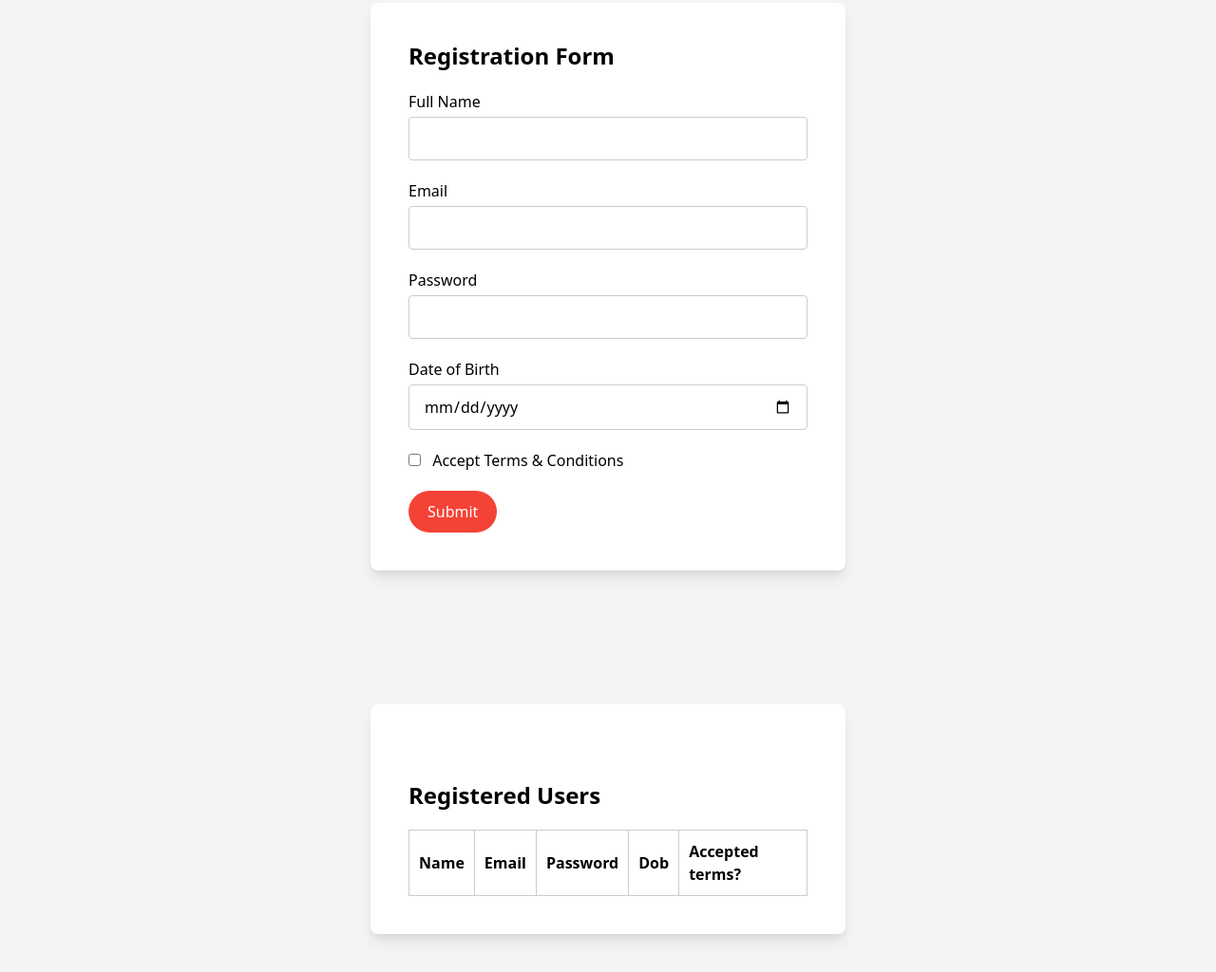
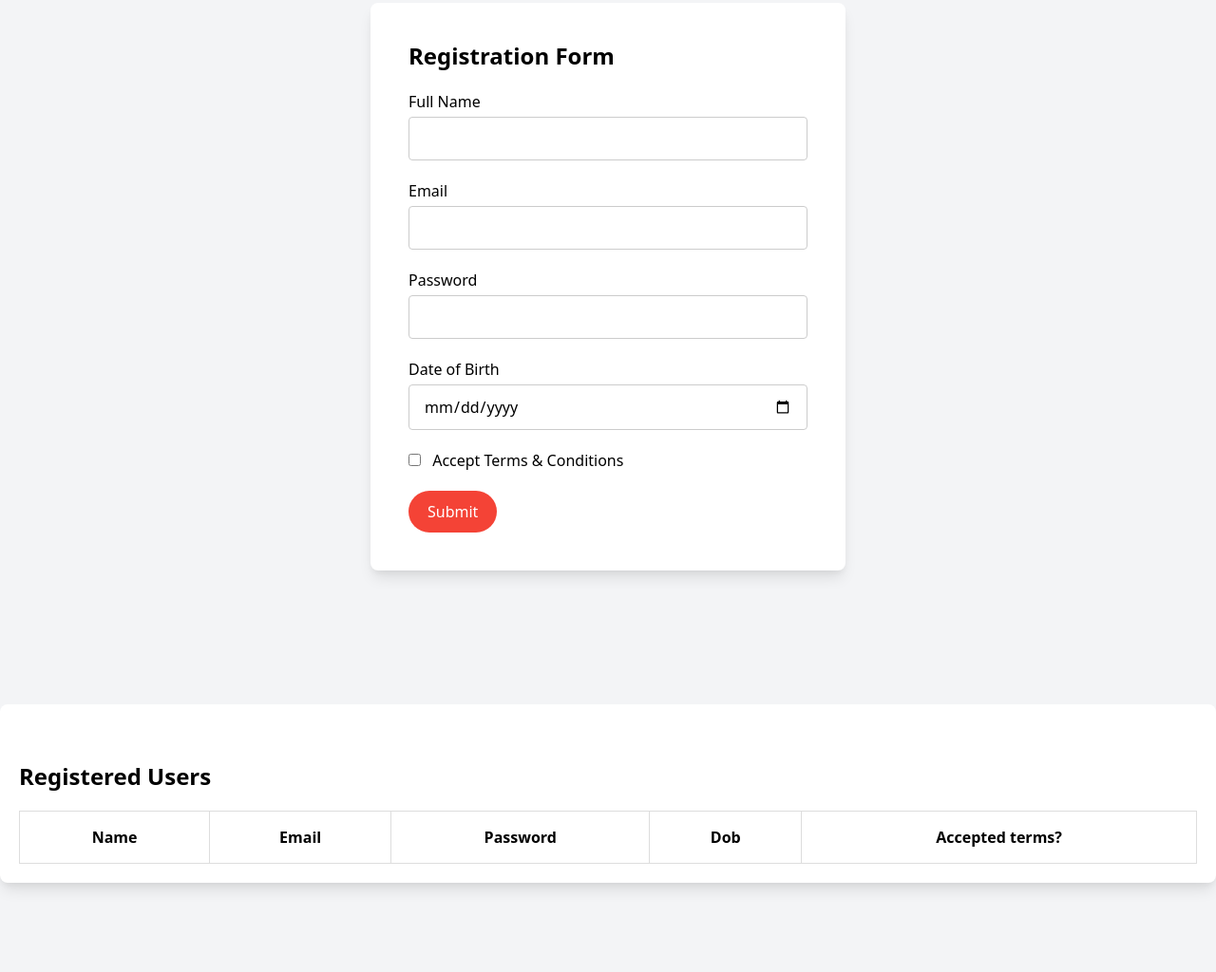
Before and after one commit to VishnuReddy25/prac, a plain HTML site: page index.html in a window 1280 px wide. Shown: the part 98-1122 px from the top of the page at 95% size. After the commit the page ends 1068 px from the top, so only its background shows below. Drawn offline with nearby package versions, Linux system fonts and the light colour scheme.

Commit message:
Update index.html

```diff
--- a/index.html
+++ b/index.html
@@ -1,3 +1,4 @@
+<!--
 <!DOCTYPE html>
 <html lang="en">
 <head>
@@ -100,3 +101,116 @@
 <script src="./index.js"></script>
 </body>
 </html>
+-->
+<!DOCTYPE html>
+<html lang="en">
+<head>
+  <meta charset="UTF-8">
+  <meta name="viewport" content="width=device-width, initial-scale=1.0">
+  <title>Registration Form</title>
+  <link href="https://cdn.jsdelivr.net/npm/tailwindcss@2.2.16/dist/tailwind.min.css" rel="stylesheet">
+
+  <style>
+    .container {
+      width: 500px;
+    }
+
+    .input-field {
+      display: block;
+      width: 100%;
+      padding: 10px 15px;
+      border: 1px solid #ccc;
+      border-radius: 4px;
+    }
+
+    .submit-button {
+      background-color: #f44336;
+      color: white;
+      padding: 10px 20px;
+      border-radius: 40px;
+      border: none;
+      cursor: pointer;
+      transition: background-color 0.2s ease-in-out;
+    }
+
+    .submit-button:hover {
+      background-color: #e74c3c;
+    }
+
+    .table {
+      width: 100%;
+      border-collapse: collapse;
+    }
+
+    th, td {
+      padding: 10px;
+      border: 1px solid #ccc;
+      text-align: left;
+    }
+
+    /* Additional CSS styles for the registered table */
+    .registered-table {
+      width: 100%;
+      padding: 20px;
+    }
+
+    .registered-table th, td {
+      padding: 15px;
+      background-color: #fff;
+      border: 1px solid #ddd;
+      text-align: center;
+    }
+
+    .registered-table h2 {
+      color: #000;
+    }
+  </style>
+</head>
+<body class="bg-gray-100">
+
+<div class="flex items-center justify-center h-screen">
+  <div class="container mx-auto my-10 p-10 bg-white shadow-lg rounded-lg">
+    <h2 class="text-2xl font-bold mb-5">Registration Form</h2>
+
+    <form id="registrationForm">
+      <div class="mb-5">
+        <label for="name" class="block mb-1">Full Name</label>
+        <input type="text" id="name" name="name" required class="input-field">
+      </div>
+      <div class="mb-5">
+        <label for="email" class="block mb-1">Email</label>
+        <input type="email" id="email" name="email" required class="input-field">
+      </div>
+      <div class="mb-5">
+        <label for="password" class="block mb-1">Password</label>
+        <input type="password" id="password" name="password" required class="input-field">
+      </div>
+      <div class="mb-5">
+        <label for="dob" class="block mb-1">Date of Birth</label>
+        <input type="date" id="dob" name="dob" required class="input-field">
+      </div>
+      <div class="mb-5">
+        <input type="checkbox" id="acceptedTerms" name="acceptedTerms" required>
+        <label for="acceptedTerms" class="ml-2">Accept Terms & Conditions</label>
+      </div>
+      <button type="submit" class="submit-button">
+        Submit
+      </button>
+    </form>
+  </div>
+</div>
+
+<div class="container mx-auto my-10 p-10 bg-white shadow-lg rounded-lg registered-table">
+  <h2 class="text-2xl font-bold mb-5 mt-10">Registered Users</h2>
+
+  <table class="table">
+    <thead>
+      <tr>
+        <th>Name</th>
+        <th>Email</th>
+        <th>Password</th>
+        <th>Dob</th>
+        <th>Accepted terms?</th>
+      </tr>
+    </thead>
+    <tbody
```
